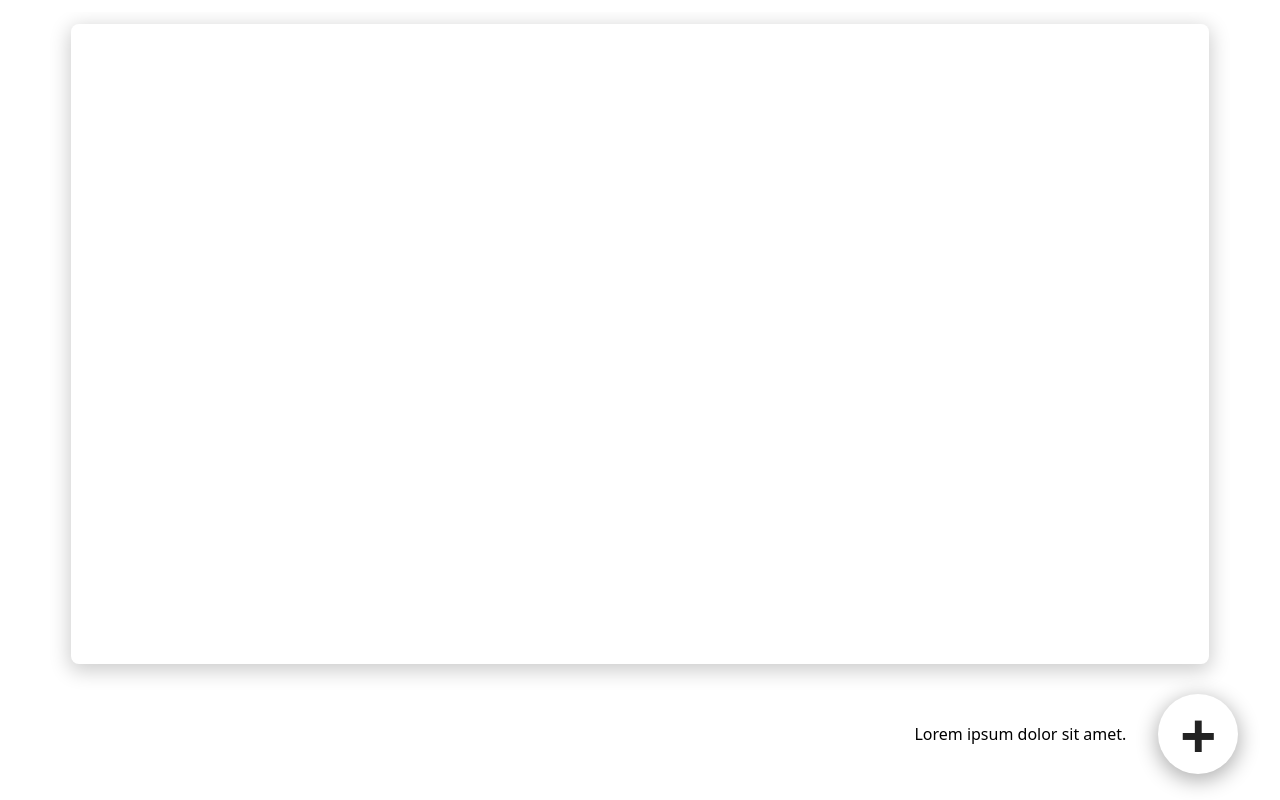
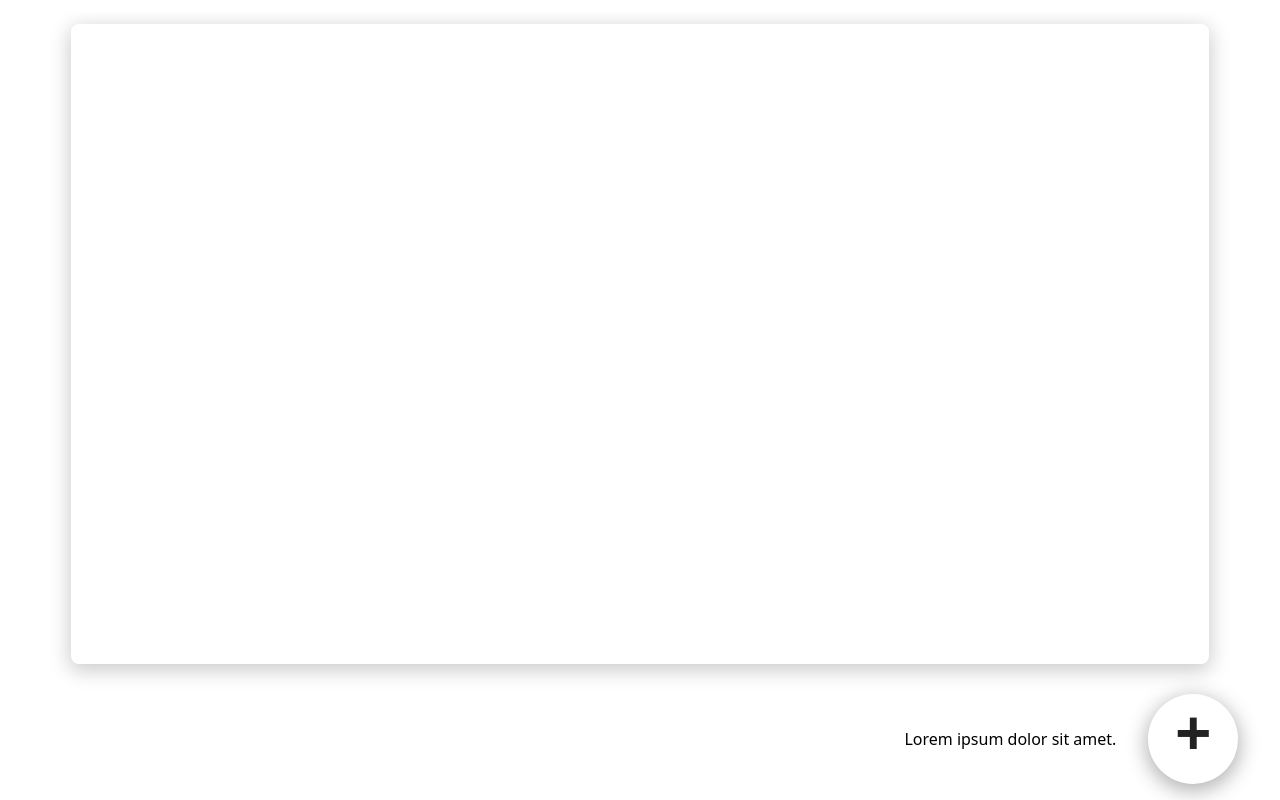
Before and after one commit to charlesmartinreed/basic-photo-uploader, a website: page client/index.html in a window 1280 px wide. Drawn offline with Linux system fonts and the light colour scheme.

Commit message:
Fix button icon placement, add shake animation.

```diff
--- a/client/index.html
+++ b/client/index.html
@@ -22,9 +22,10 @@
     </div>
     <div class="box" id="box__ui">
       <p>Lorem ipsum dolor sit amet.</p>
-      <div>
       <!-- multiple allows for selecting multiple images simultaneously in the file picker -->
-        <label id="label__file__upload" for="input__file__upload">+</label>
+      <label id="label__file__upload" for="input__file__upload">
+        <span> &#43; </span>
+      </label>
       <input
         type="file"
         name="input__file__upload"
@@ -33,6 +34,5 @@
         multiple
       />
     </div>
-    </div>
   </body>
 </html>
--- a/client/styles/main.css
+++ b/client/styles/main.css
@@ -53,7 +53,7 @@
 }
 
 #box__ui {
-  height: 100px;
+  /* height: 100px; */
   position: fixed;
   bottom: 2%;
   left: 2%;
@@ -75,25 +75,35 @@
 
 #label__file__upload {
   cursor: pointer;
-  height: 80px;
-  width: 80px;
+  height: 90px;
+  width: 90px;
   border-radius: 50%;
+
+  box-shadow: 0px 5px 20px 2px rgba(0, 0, 0, 0.3);
+  transition: all 0.4s ease-in-out;
+}
+
+#label__file__upload span {
+  display: block;
+  width: 100%;
+  height: 100%;
 
   display: flex;
   justify-content: center;
   align-items: center;
-  /* align-self: center; */
+
+  /* background-color: red; */
 
   font-size: 4rem;
   font-weight: 900;
   color: #222;
 
-  box-shadow: 0px 5px 20px 2px rgba(0, 0, 0, 0.3);
-  transition: all 0.4s ease-in-out;
+  transform: translateY(-8px);
 }
 
 #label__file__upload:hover {
   box-shadow: 0px 10px 20px 2px rgba(0, 0, 0, 0.6);
+  animation: 0.2s ease-in-out shake;
 }
 
 #input__file__upload {
@@ -103,3 +113,21 @@
   opacity: 0;
   display: none;
 }
+
+@keyframes shake {
+  0% {
+    transform: rotate(5deg);
+  }
+
+  50% {
+    transform: rotate(0deg);
+  }
+
+  75% {
+    transform: rotate(-5deg);
+  }
+
+  100% {
+    transform: rotate(0deg);
+  }
+}
```
Lines whose indentation alone changed are shown as unchanged.
